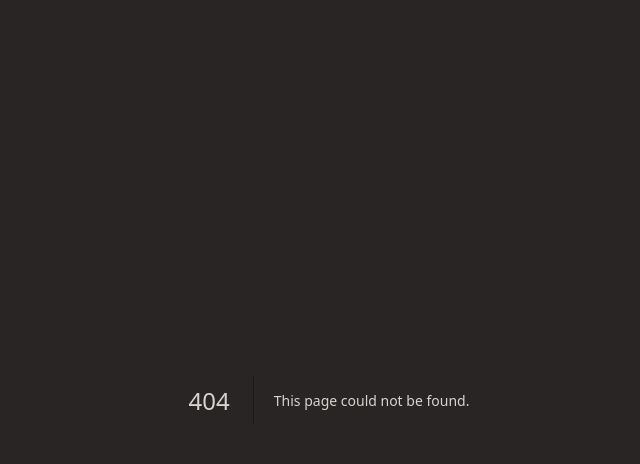
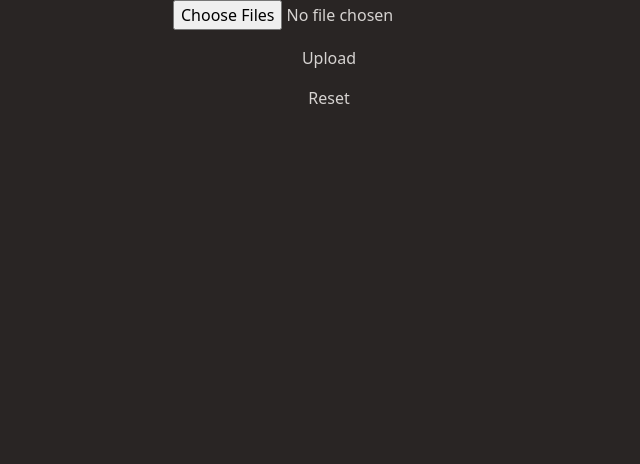
Before and after one commit to nic-vo/basicVTT, a Next.js app: page /ingest in a window 1280 px wide. Before the commit this address had no page. Shown: the top 464 px of the page, without its empty margins (311-951 px from the left). Built offline with nearby package versions, Linux system fonts and the light colour scheme.

Commit message:
refactor: move client form to its own page as ingest

```diff
--- /dev/null
+++ b/src/app/ingest/page.tsx
@@ -0,0 +1,107 @@
+'use client';
+
+import { parseOutCuePayloads, toLF } from 'lib/parsing';
+import { useRef, useState } from 'react';
+
+const UploadForm = () => {
+	const [disabled, setDisabled] = useState(false);
+	const [file, setFile] = useState<string | null>(null);
+	const [text, setText] = useState<null | string[]>(null);
+	const ref = useRef<HTMLInputElement>();
+
+	const fileOnChange: React.ChangeEventHandler<HTMLInputElement> = async (
+		e,
+	) => {
+		const files = e.target.files;
+		if (files.length === 0) {
+			setText(null);
+			return;
+		}
+		const text = await files.item(0).text();
+		const parsed = parseOutCuePayloads(text).cuesWithIndices.map(({ parts }) =>
+			parts
+				.filter((thing) => thing.translate)
+				.map(
+					({ data, translate, unTrim: { start, end } }) =>
+						`${start ? ' ' : ''}${data}${end ? ' ' : ''}${translate ? '' : 'TAG'}`,
+				)
+				.join(''),
+		);
+		setFile(text);
+		setText(parsed);
+	};
+
+	const submitter: React.FormEventHandler<HTMLFormElement> = async (e) => {
+		e.preventDefault();
+		setDisabled(true);
+		const formData = new FormData();
+		for (const file of ref.current.files) {
+			formData.append('files', file);
+		}
+		const response = await fetch('/api/translate', {
+			method: 'POST',
+			body: formData,
+		});
+		console.log(response.ok);
+		setDisabled(false);
+	};
+
+	const resetter = () => {
+		setText(null);
+		setFile(null);
+	};
+
+	const copier = async () => {
+		const clipboard = navigator.clipboard;
+		await clipboard.writeText(text.join('\n\n'));
+	};
+
+	return (
+		<>
+			<form
+				onSubmit={submitter}
+				onReset={resetter}
+				className='flex flex-col items-center gap-4'>
+				<input
+					name='vttBlob'
+					type='file'
+					disabled={disabled}
+					onChange={fileOnChange}
+					ref={ref}
+					multiple
+					required
+				/>
+				<button
+					type='submit'
+					disabled={disabled}>
+					Upload
+				</button>
+				<button
+					type='reset'
+					disabled={disabled}>
+					Reset
+				</button>
+			</form>
+			<div className='flex w-full gap-4'>
+				<div className='w-full flex flex-col'>
+					{file &&
+						file
+							.split('\n')
+							.map((line, index) => <p key={`file-line-${index}`}>{line}</p>)}
+				</div>
+				<div className='w-full flex flex-col'>
+					{text && (
+						<ul className='list-disc'>
+							{text.map((str, index) => (
+								<li key={`parsed-display-${index}`}>{str}</li>
+							))}
+						</ul>
+					)}
+					{text && <button onClick={copier}>Copy to clipboard</button>}
+				</div>
+			</div>
+		</>
+	);
+};
+
+export default UploadForm;
```
